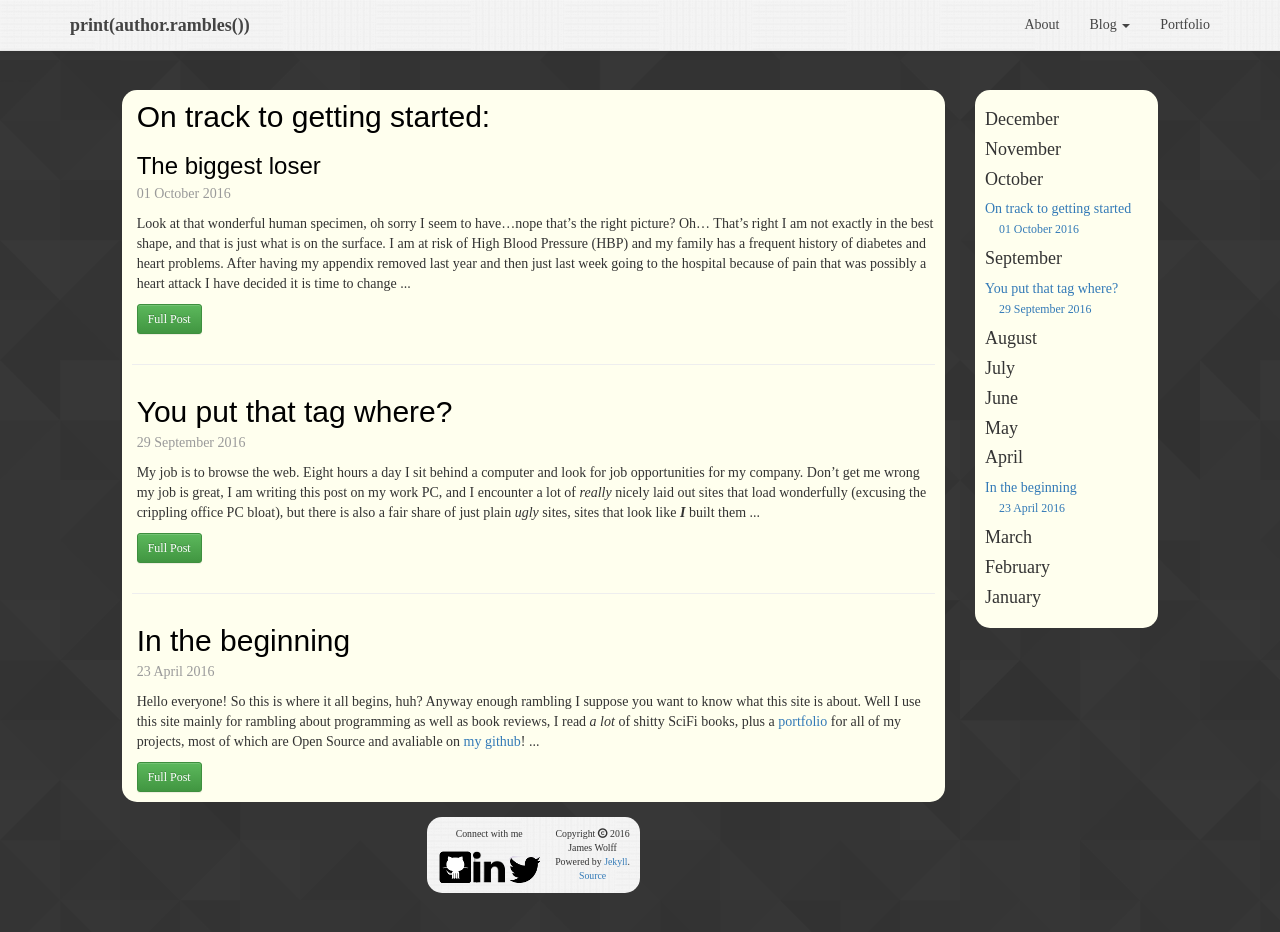
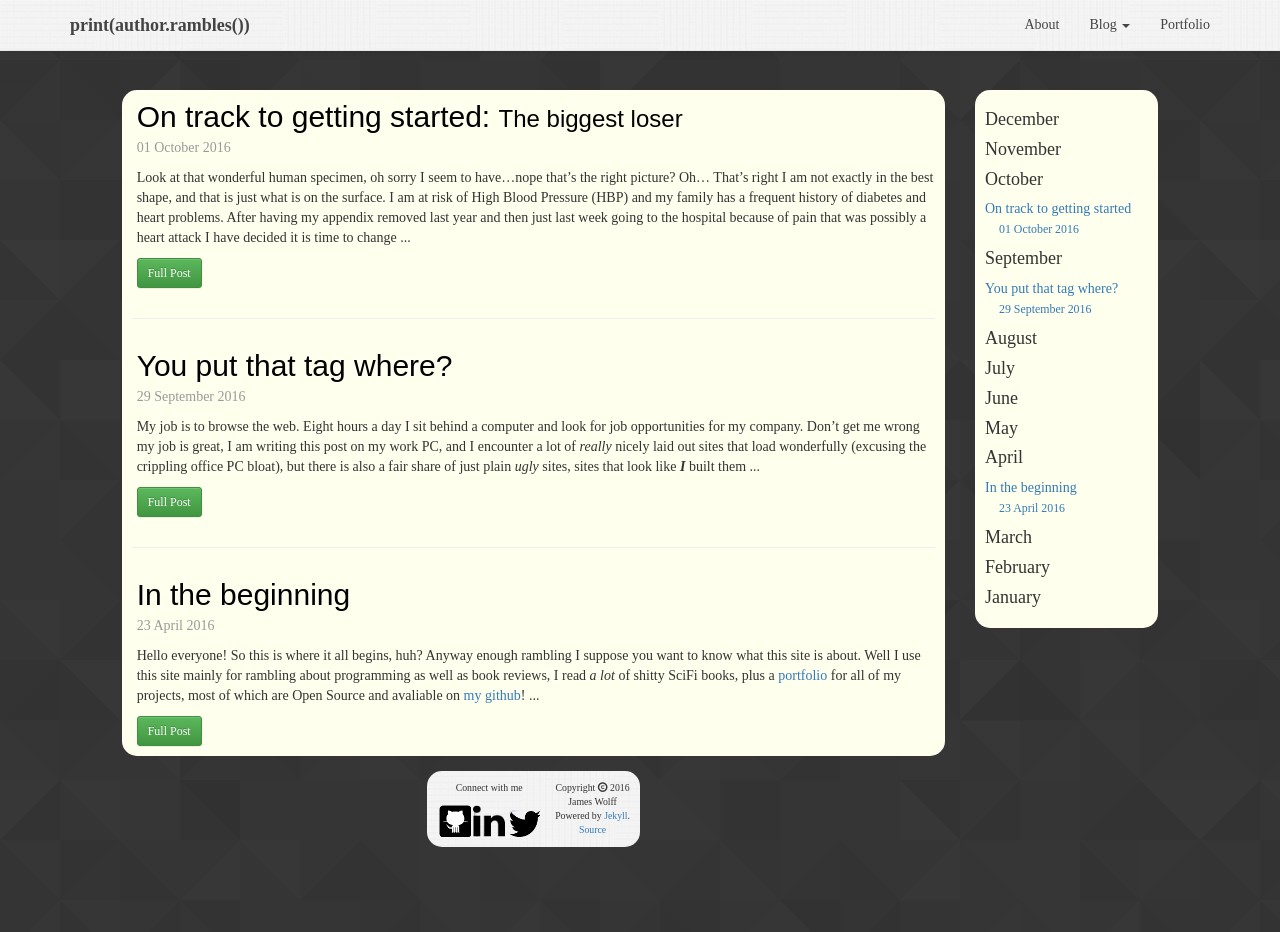
Before and after one commit to jwolff52/wolffblog, a Jekyll site: the page built from index.html, in a window 1280 px wide and 933 px high. Built offline with Jekyll 4.4.1, drawn with Linux system fonts in a browser that asks for light colours; some web fonts are replaced; the list of posts is cut into pages by our own code.

Commit message:
Update common.css

```diff
--- a/css/common.css
+++ b/css/common.css
@@ -123,13 +123,6 @@ body {
 	padding-left: 5px;
 }
 
-/*.post > table {
-	-webkit-border-radius: 5px;
-		-moz-border-radius: 5px;
-			border-radius: 5px;
-	background-image: radial-gradient(silver, #444444);
-}*/
-
 .post > p {
 	text-indent:50px;
 }
@@ -141,6 +134,10 @@ body {
 
 .post-title  > a {
 	color: #000;
+}
+
+.post-subtitle {
+	display: inline;
 }
 
 /* Meta data line below post title */
```
